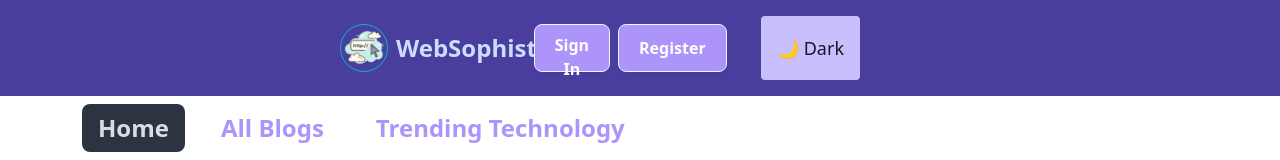
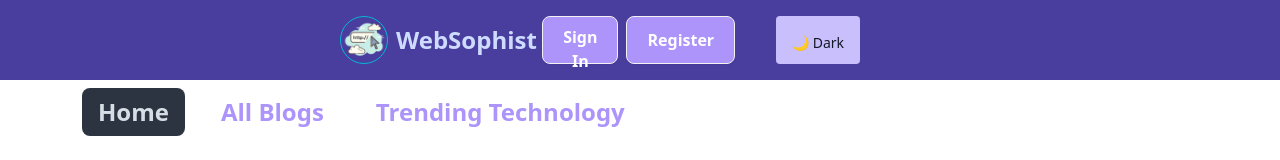
Before and after one commit to Bristyakter25/blog-website-client, a React (Vite) app: page / in a window 1280 px wide. Shown: the top 160 px of the page. Built offline with nearby package versions, Linux system fonts and the light colour scheme; no server answers.

Commit message:
fixed home page dark mode

```diff
--- a/src/home/RecentBlogCard.jsx
+++ b/src/home/RecentBlogCard.jsx
@@ -32,7 +32,7 @@ const RecentBlogCard = ({recentBlog}) => {
   };
     const {title,longDescription,photo,_id} = recentBlog;
     return (
-        <div className="card dark:bg-purple-700 card-compact bg-base-100 w-[320px] mx-auto shadow-xl">
+        <div className="card bg-gray-100 dark:bg-purple-700 card-compact  w-[320px] mx-auto shadow-xl">
   <figure>
     <img className="w-full h-[200px]"
       src={photo}
--- a/src/shared/Header.jsx
+++ b/src/shared/Header.jsx
@@ -64,7 +64,7 @@ const Header = ({ toggleTheme, isDarkMode }) => {
         <div className="navbar-end flex gap-x-2 mr-20">
           <button
             onClick={toggleTheme}
-            className="p-4 rounded btn-lg  bg-purple-300 dark:bg-purple-700"
+            className="p-4 rounded btn-md  bg-purple-300 dark:bg-purple-700"
           >
             {isDarkMode ? "☀️ Light" : "🌙 Dark"}
           </button>
--- a/src/shared/NavHead.jsx
+++ b/src/shared/NavHead.jsx
@@ -4,8 +4,8 @@ import Navbar from "./Navbar";
 const NavHead = ({ toggleTheme, isDarkMode }) => {
     return (
         <div className="w-full lg:w-full fixed top-0 z-10">
-            <Header />
-            <Navbar toggleTheme={toggleTheme} isDarkMode={isDarkMode} />
+            <Header toggleTheme={toggleTheme} isDarkMode={isDarkMode} />
+            <Navbar />
         </div>
     );
 };
```
